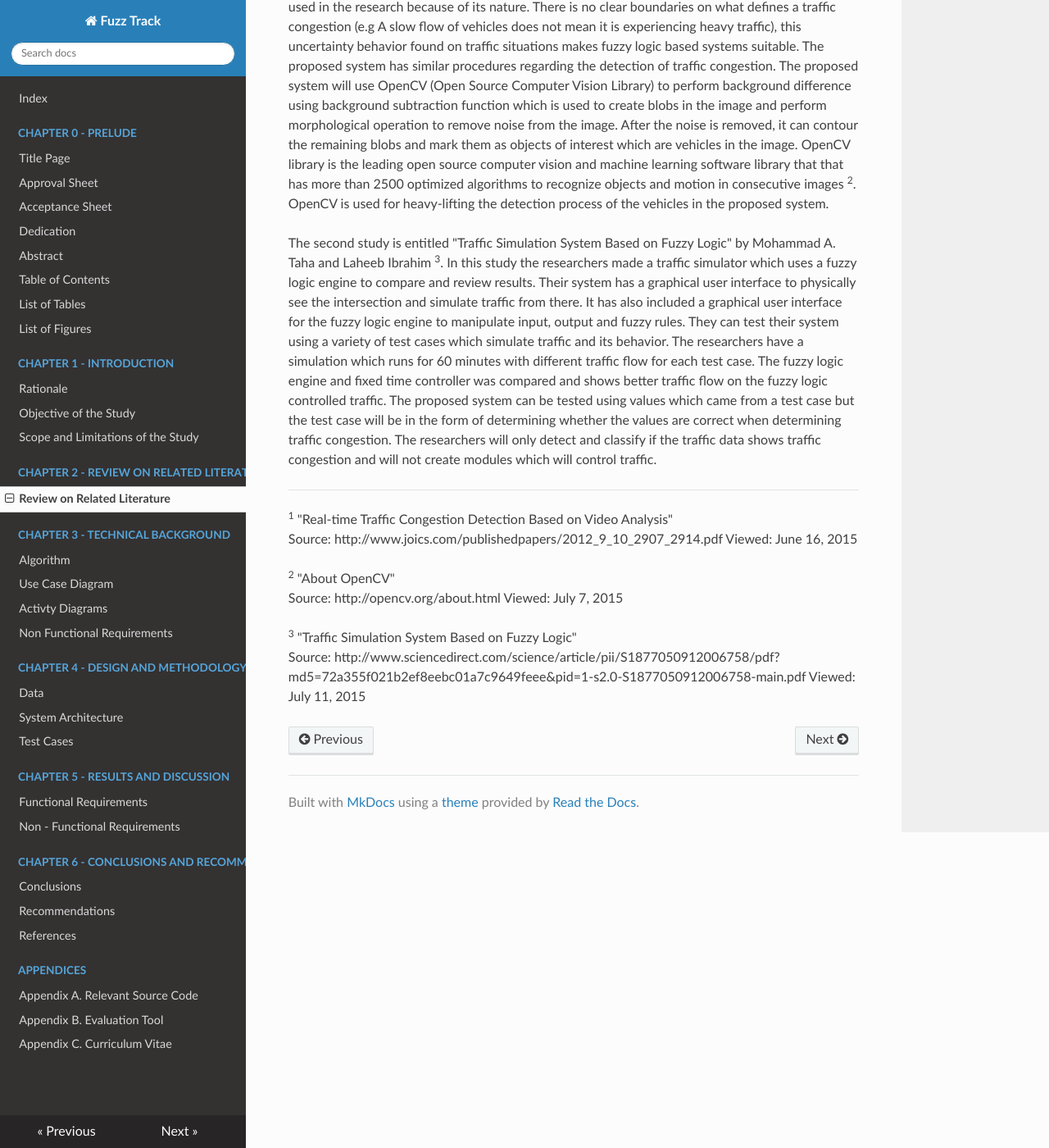
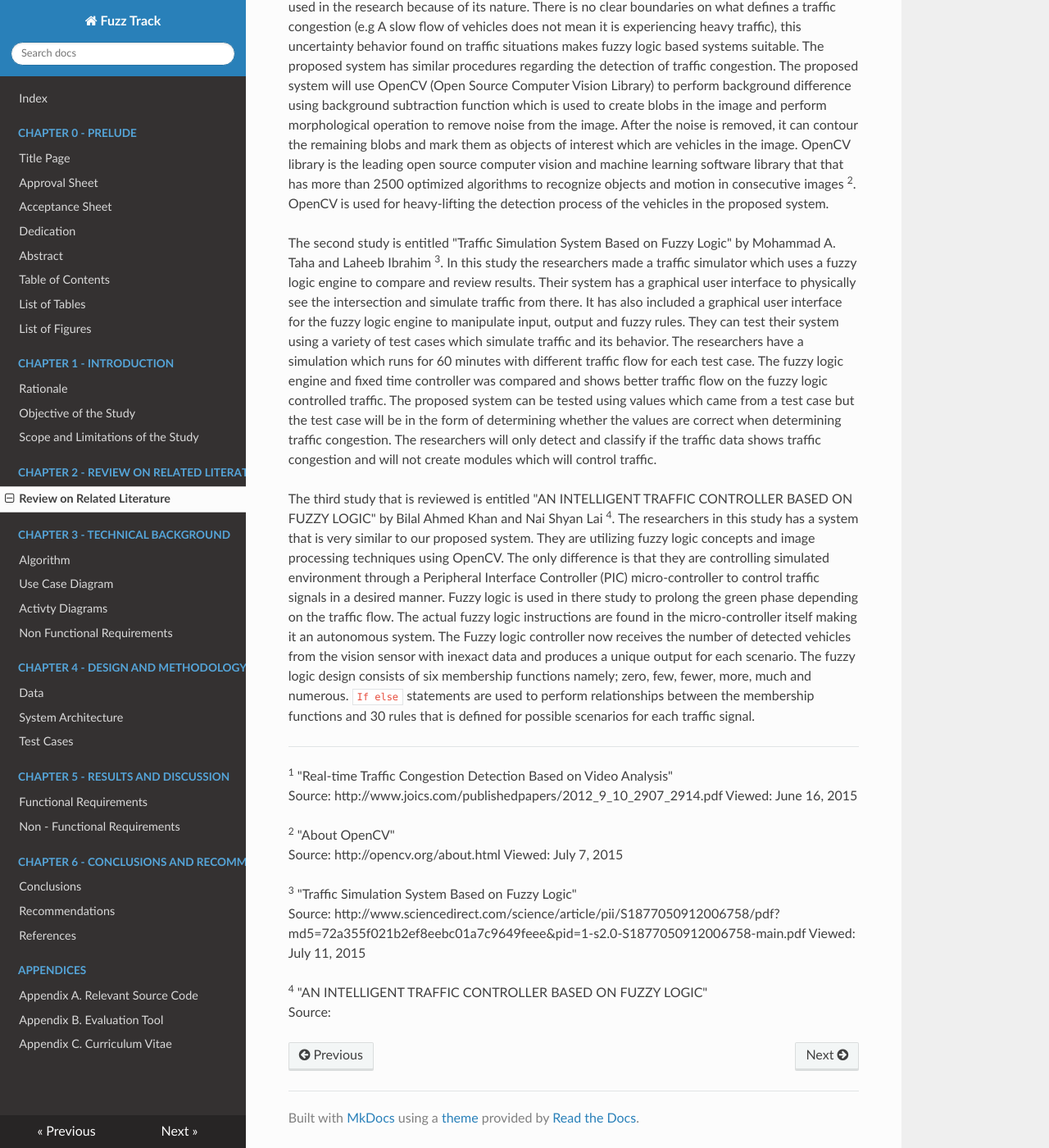
Before and after one commit to mikhailejohnapale/argomada-fuzz-track-doc, an MkDocs documentation site: the page built from docs/chapter2/review-of-related-literature.md, in a window 1280 px wide and 1400 px high, scrolled down 523 px. Shown: the whole window at 82% size. Built offline with MkDocs 1.6.1, drawn with Linux system fonts in a browser that asks for light colours; nearby versions of some CDN libraries; old or Windows-style settings are respelled for this version of MkDocs.

Commit message:
third study

```diff
--- a/docs/chapter2/review-of-related-literature.md
+++ b/docs/chapter2/review-of-related-literature.md
@@ -37,6 +37,17 @@ can be tested using values which came from a test case but the test case will be
 the values are correct when determining traffic congestion. The researchers will only detect and classify if the traffic
 data shows traffic congestion and will not create modules which will control traffic.
 
+The third study that is reviewed is entitled "AN INTELLIGENT TRAFFIC CONTROLLER BASED ON FUZZY LOGIC" by Bilal Ahmed Khan and
+Nai Shyan Lai <sup>4</sup>. The researchers in this study has a system that is very similar to our proposed system.
+They are utilizing fuzzy logic concepts and image processing techniques using OpenCV. The only difference is that they are
+controlling simulated environment through a Peripheral Interface Controller (PIC) micro-controller to control traffic signals
+in a desired manner. Fuzzy logic is used in there study to prolong the green phase depending on the traffic flow. The actual
+fuzzy logic instructions are found in the micro-controller itself making it an autonomous system. The Fuzzy logic controller
+now receives the number of detected vehicles from the vision sensor with inexact data and produces a unique output for each
+scenario. The fuzzy logic design consists of six membership functions namely; zero, few, fewer, more, much and numerous.
+`If else` statements are used to perform relationships between the membership functions and 30 rules that is defined for
+possible scenarios for each traffic signal.
+
 
 ---
 
@@ -48,3 +59,6 @@ Source: http://opencv.org/about.html Viewed: July 7, 2015
 
 <sup>3</sup> "Traffic Simulation System Based on Fuzzy Logic"
 Source: http://www.sciencedirect.com/science/article/pii/S1877050912006758/pdf?md5=72a355f021b2ef8eebc01a7c9649feee&pid=1-s2.0-S1877050912006758-main.pdf Viewed: July 11, 2015
+
+<sup>4</sup> "AN INTELLIGENT TRAFFIC CONTROLLER BASED ON FUZZY LOGIC"
+Source:
```
